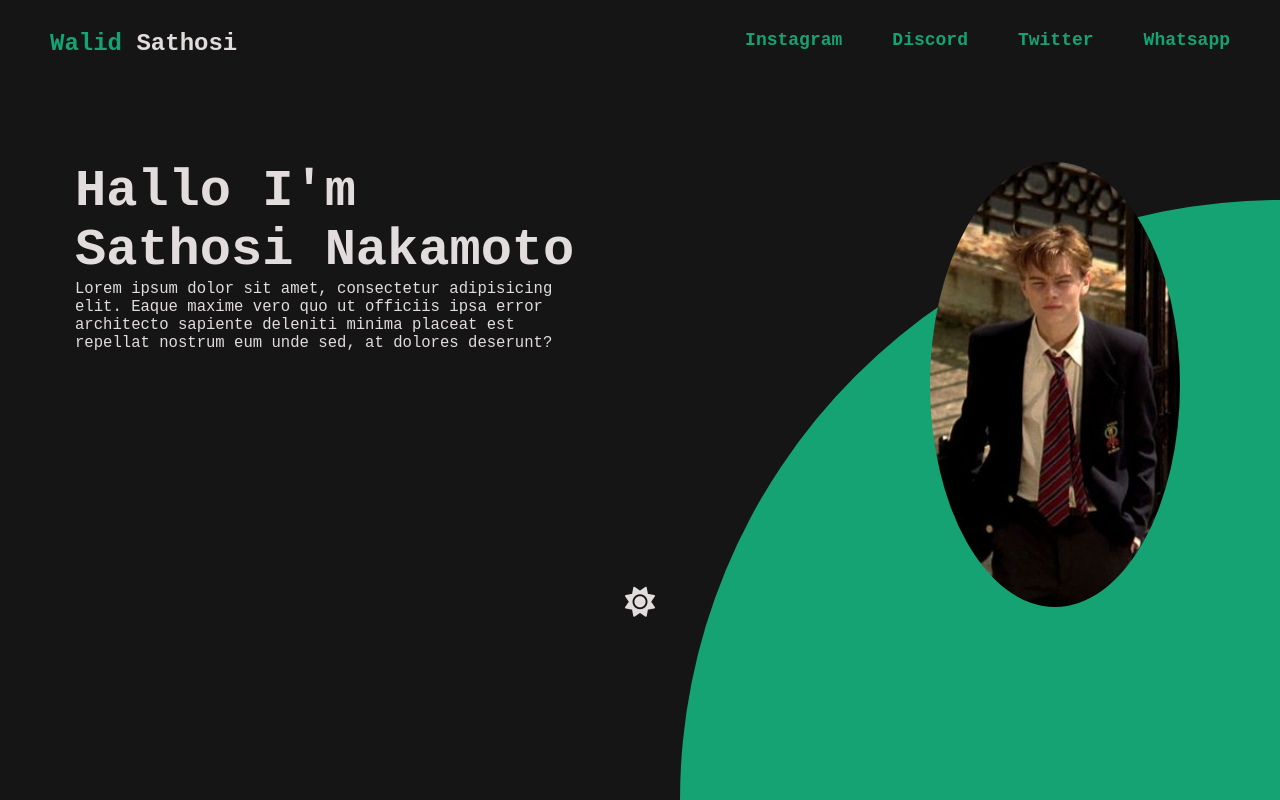
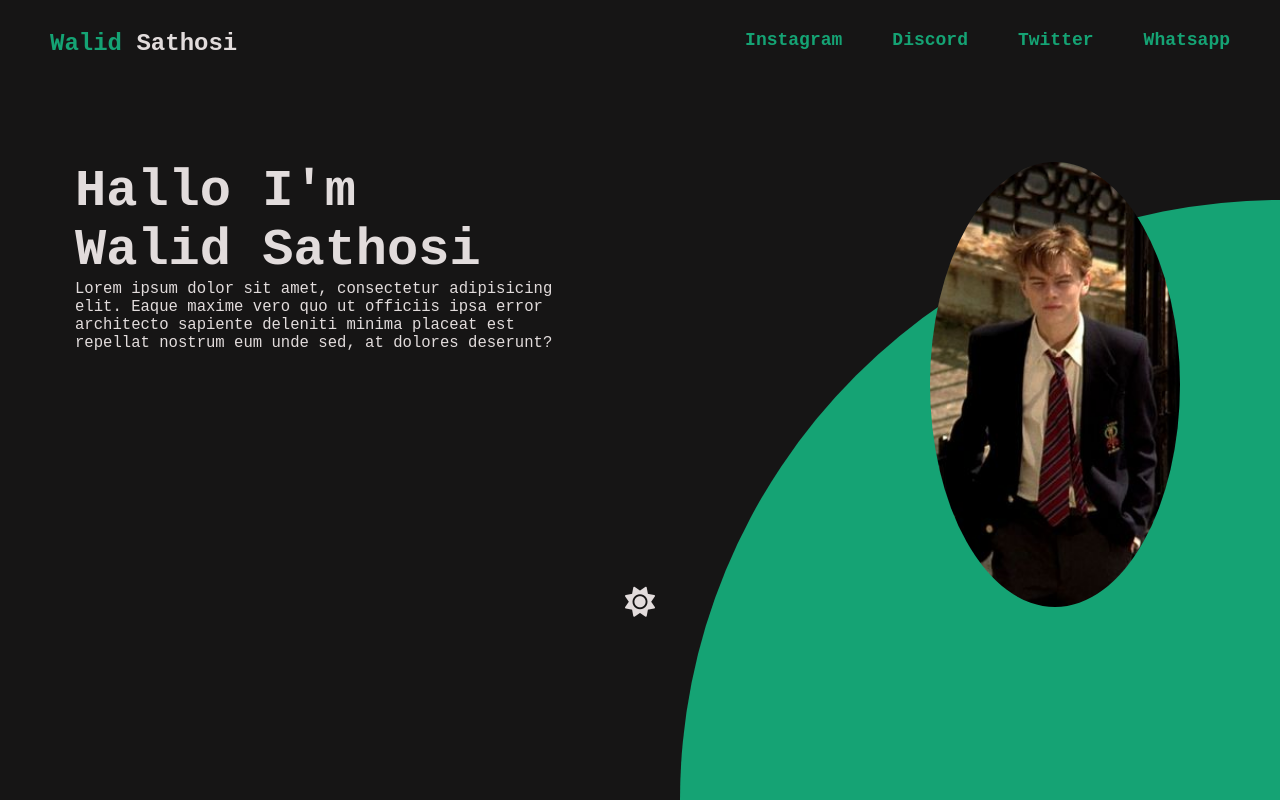
Before and after one commit to Ssathosi/ssathosi.github.io, a plain HTML site: page index.html in a window 1280 px wide. Drawn offline with Linux system fonts and the light colour scheme.

Commit message:
Update index.html

```diff
--- a/index.html
+++ b/index.html
@@ -39,7 +39,7 @@
     </header>
     <div class="content" id="content">
         <div class="main">
-            <h2>Hallo I'm <br>Sathosi <span>Nakamoto</span></h2>
+            <h2>Hallo I'm <br>Walid <span>Sathosi</span></h2>
             <p>Lorem ipsum dolor sit amet, consectetur adipisicing elit. Eaque maxime vero quo ut officiis ipsa error
                 architecto sapiente deleniti minima placeat est repellat nostrum eum unde sed, at dolores deserunt?</p>
         </div>
```
